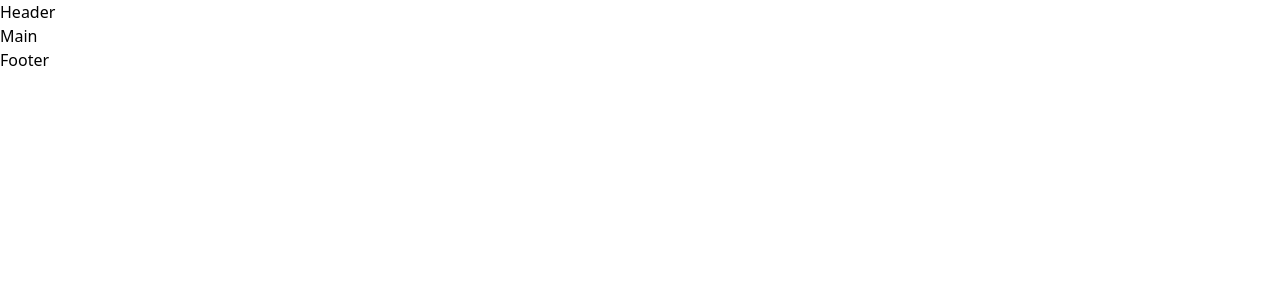
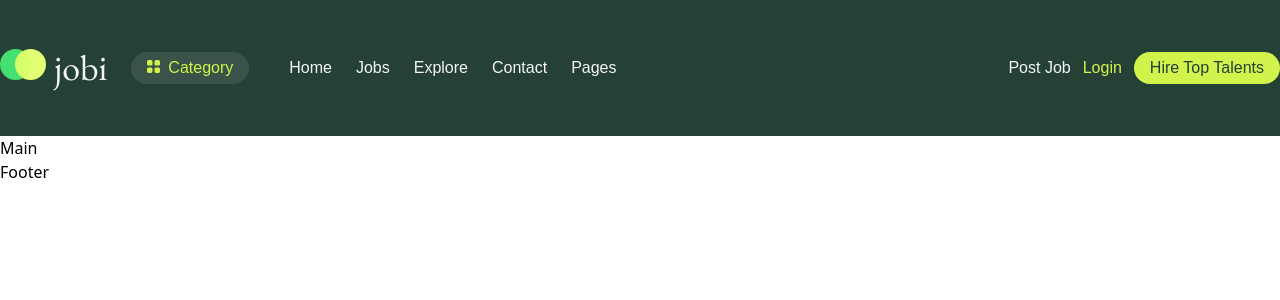
Before and after one commit to johnmal-dev/jobi, a React (Vite) app: page / in a window 1280 px wide. Shown: the top 300 px of the page. Built offline with nearby package versions, Linux system fonts and the light colour scheme; a web font is replaced by a local one.

Commit message:
base header layout

```diff
--- a/src/components/Header.tsx
+++ b/src/components/Header.tsx
@@ -1,8 +1,41 @@
 import React from 'react'
 import { Link } from 'react-router-dom'
+import logo from '../assets/jobi-icon.svg'
 
 const Header = () => {
-  return <div>Header</div>
+  return (
+    <div className="bg-palette-800 text-palette-100 font-gordita text-base">
+      <div className="container mx-auto py-12 flex justify-between items-center">
+        {/* Left */}
+        <div className="flex justify-start items-center">
+          {/* Jobi Icon */}
+          <div className="font-eb-garamond text-4xl before:content-jobi-icon before:pr-2">
+            jobi
+          </div>
+          {/* Category Button */}
+          <div className="text-palette-500 bg-palette-100 bg-opacity-10 mx-6 rounded-full px-4 py-1 before:content-category-icon before:pr-2">
+            Category
+          </div>
+          {/* Menu */}
+          <ul className="flex justify-center items-center gap-6 mx-4">
+            <li>Home</li>
+            <li>Jobs</li>
+            <li>Explore</li>
+            <li>Contact</li>
+            <li>Pages</li>
+          </ul>
+        </div>
+        {/* Right */}
+        <div className="flex justify-center items-center gap-3">
+          <div>Post Job</div>
+          <div className="text-palette-500">Login</div>
+          <div className="bg-palette-500 text-palette-800 rounded-full px-4 py-1">
+            Hire Top Talents
+          </div>
+        </div>
+      </div>
+    </div>
+  )
 }
 
 export default Header
--- a/tailwind.config.cjs
+++ b/tailwind.config.cjs
@@ -19,10 +19,14 @@ module.exports = {
         'eb-garamond': ['EB Garamond', 'serif'],
         gordita: ['Gordita Regular', 'sans-serif'],
       },
+      content: {
+        'category-icon': 'url("./assets/category-icon.svg")',
+        'jobi-icon': 'url("./assets/jobi-icon.svg")',
+      },
     },
   },
   variants: {
     extend: {},
   },
   plugins: [],
-};
+}
```
Also changed, not shown: src/assets/category-icon.svg (added), src/assets/jobi-icon.svg (added).
